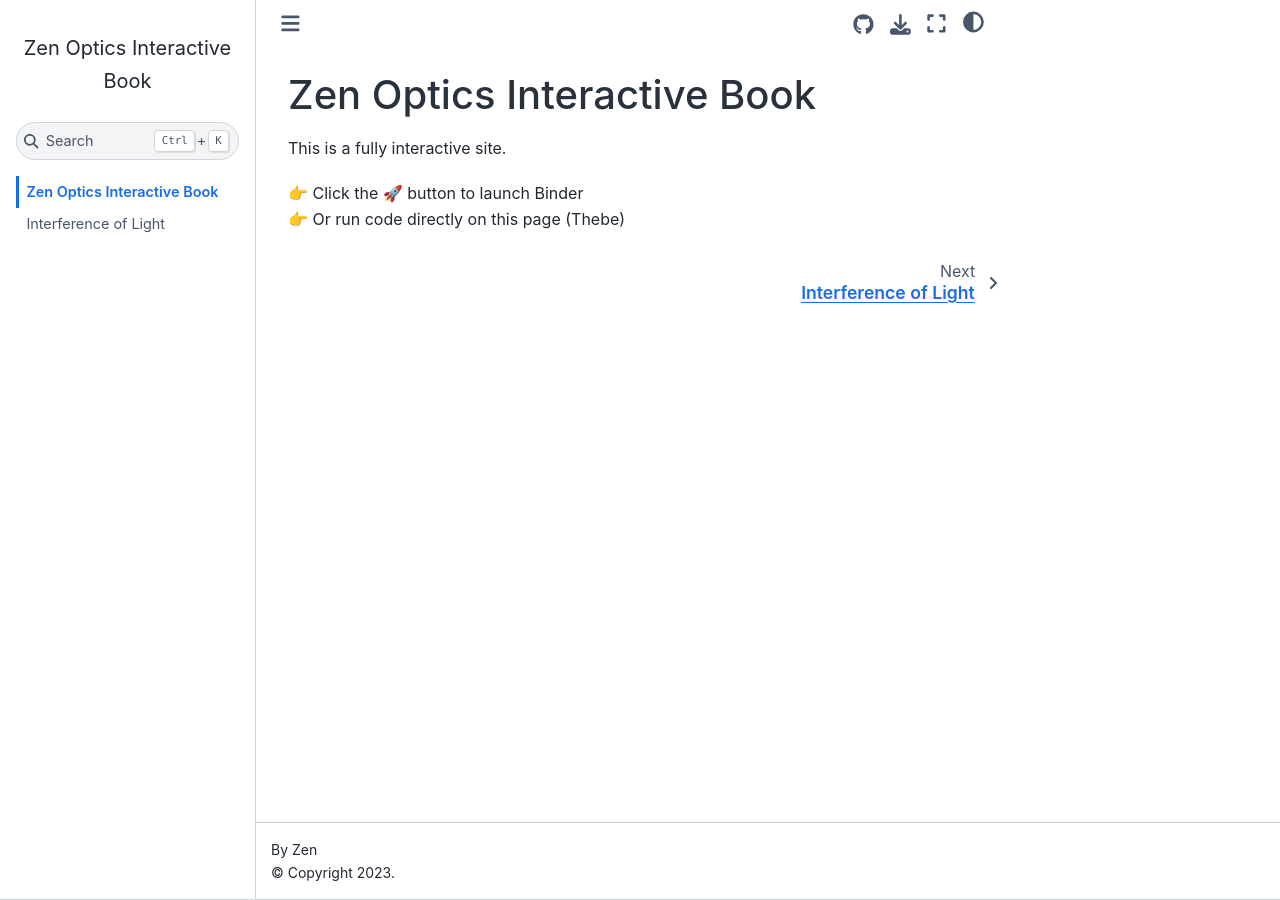
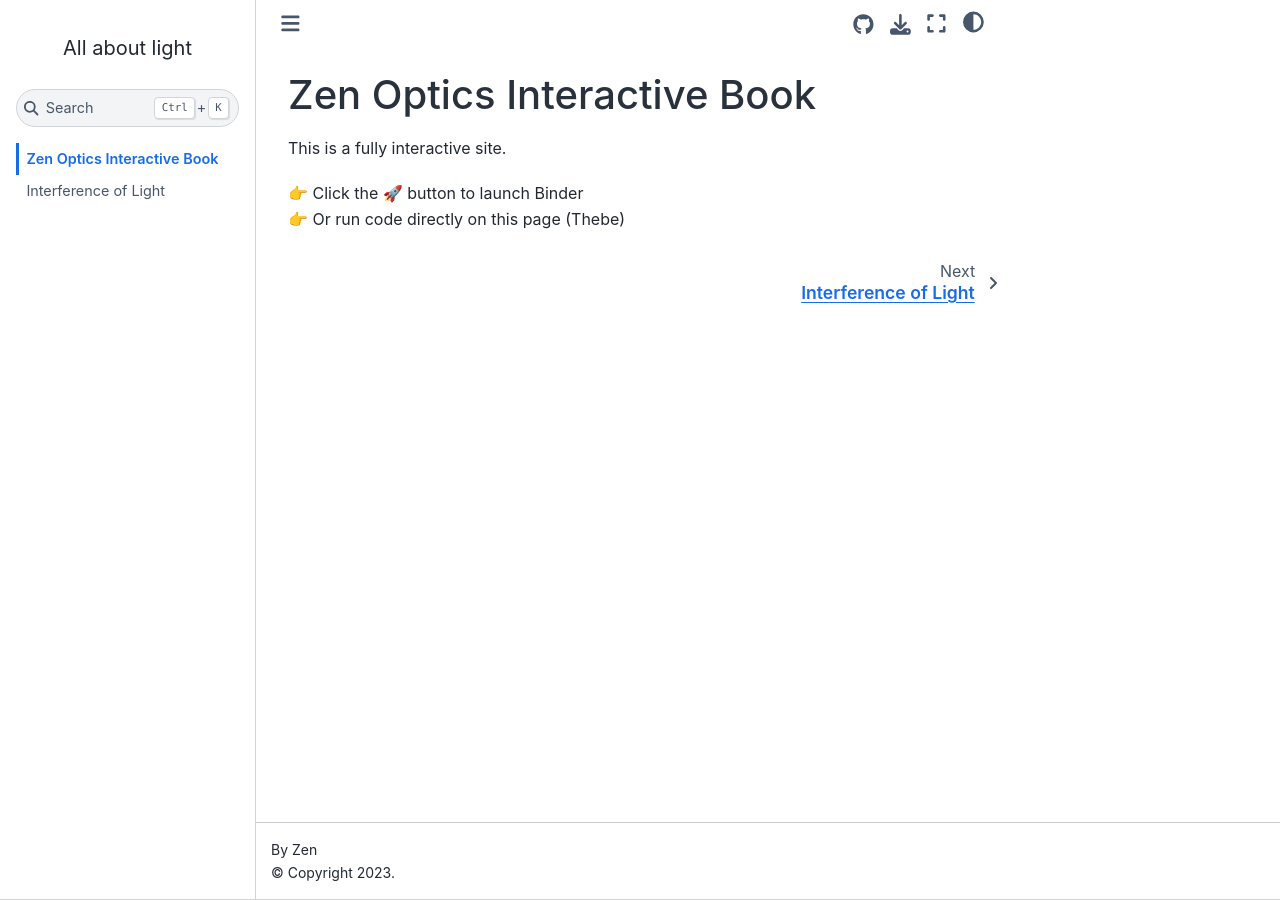
Before and after one commit to z-labo/zen-optics-binder-book, a Jupyter Book: the page built from intro.md, in a window 1280 px wide. Built offline with Jupyter Book 1.0.4 settings and Sphinx 7.4.7 and the Sphinx Book theme 1.1.4, drawn with Linux system fonts in a browser that asks for light colours; a script that is not in the unit is left out; comment, search, counter and statistics services are not loaded.

Commit message:
Update _config.yml

```diff
--- a/_config.yml
+++ b/_config.yml
@@ -1,4 +1,4 @@
-title: Zen Optics Interactive Book
+title: All about light
 author: Zen
 
 execute:
```
